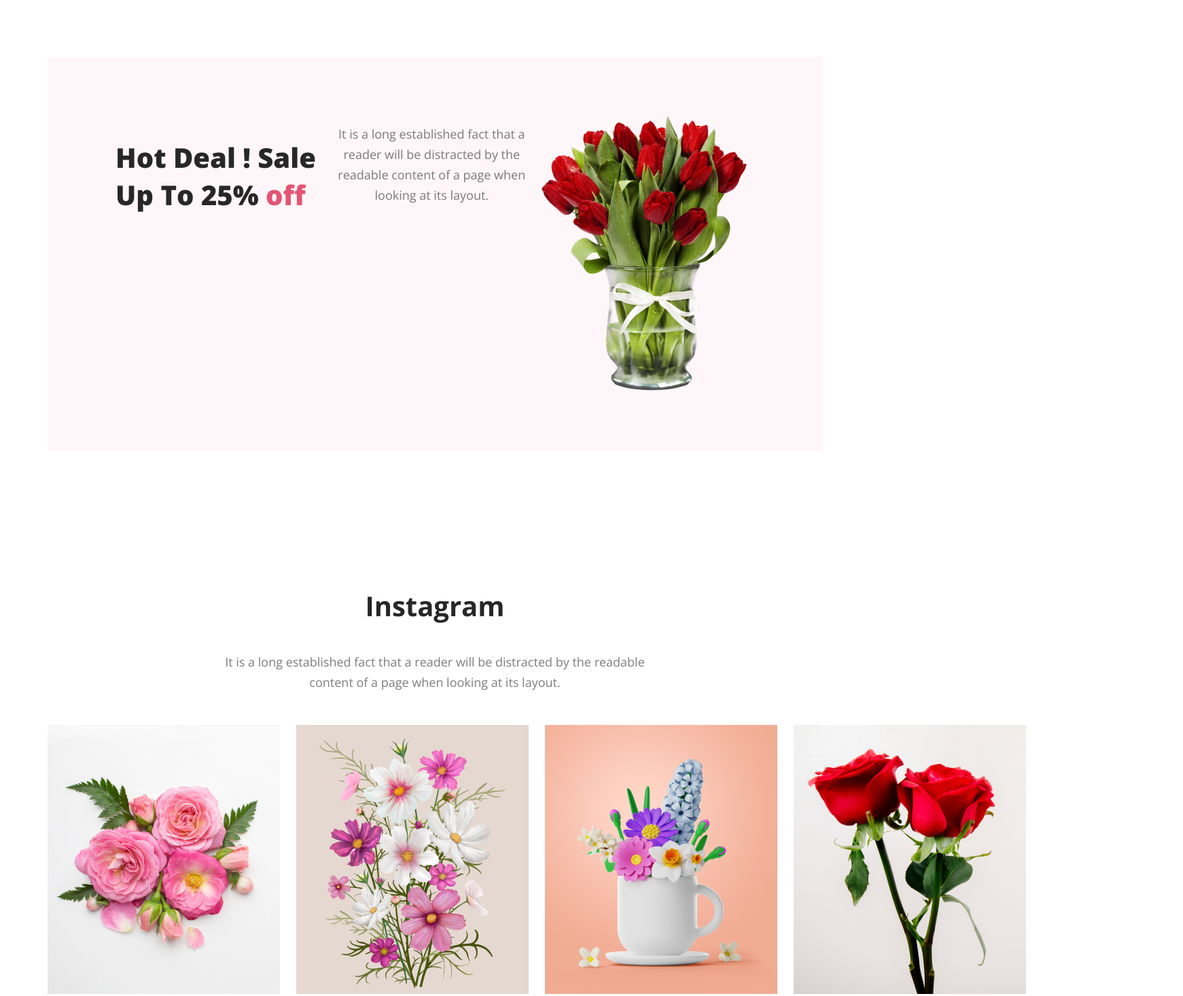
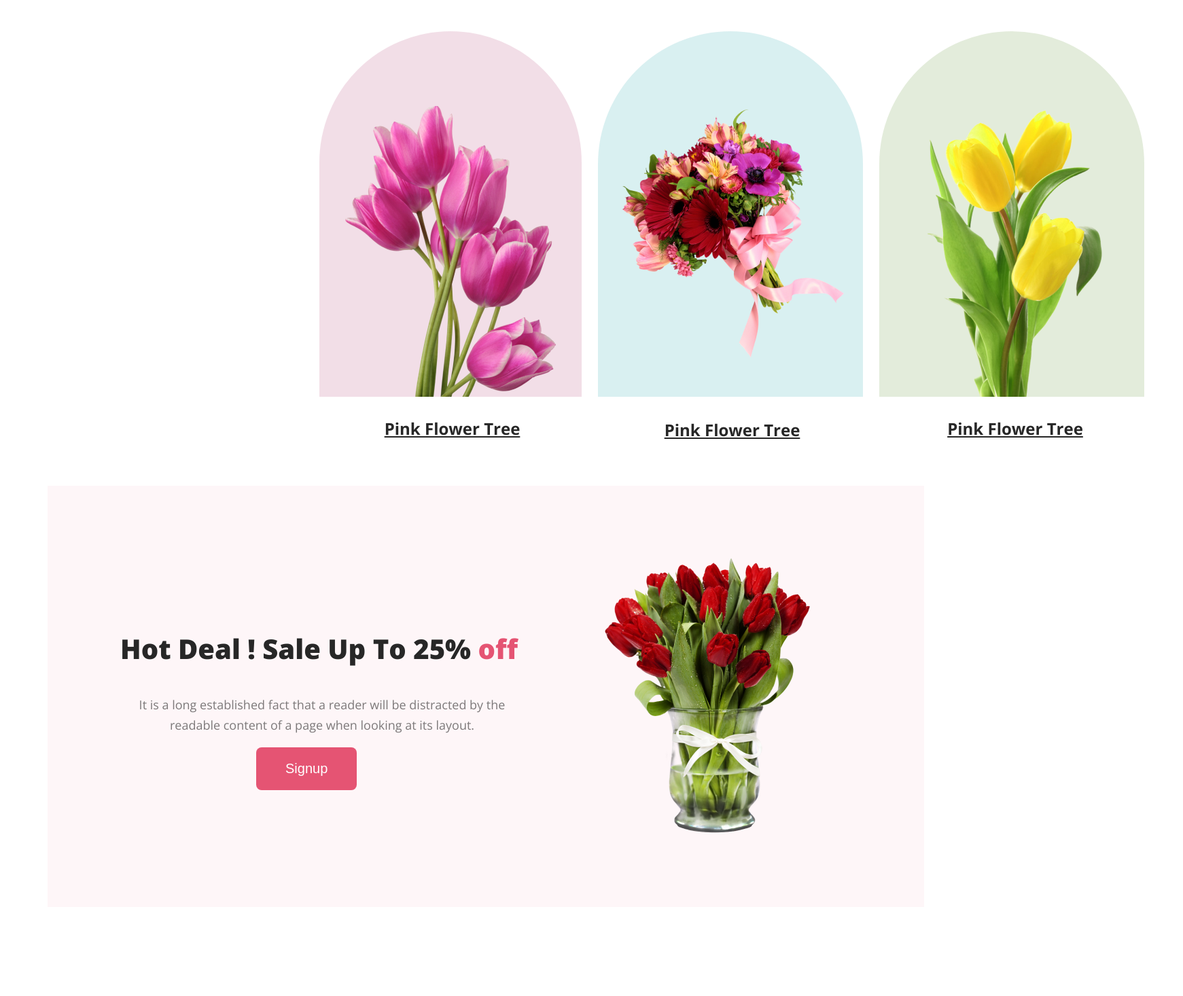
Before and after one commit to Ahnaf-17/flower-shop, a plain HTML site: page index.html in a window 1280 px wide. Shown: the part 1219-2685 px from the top of the page at 68% size, 1741 px wide, since content can reach past the window. Drawn offline with nearby package versions, Linux system fonts and the light colour scheme.

Commit message:
bonus added

```diff
--- a/index.html
+++ b/index.html
@@ -36,14 +36,41 @@
             <p class="featured-text">It is a long established fact that a reader will be distracted by the readable
                 content of a page when looking at its layout.</p>
 
+
+            <div class="featured-pic">
+                <div class="fi1">
+                    <img class="i1" src="FlowerAsset/pngwing-6.png" alt="">
+                    <p class="ft1">Pink Flower Tree</p>
+                </div>
+                <div class="fi2">
+                    <img class="i2" src="FlowerAsset/pngwing-5.png" alt="">
+                    <p class="ft2">Pink Flower Tree</p>
+                </div>
+                <div class="fi3">
+                    <img class="i3" src="FlowerAsset/pngwing-7.png" alt="">
+                    <p class="ft3">Pink Flower Tree</p>
+                </div>
+
+            </div>
+
         </section>
 
 
-        <section class="deal">
+        <section >
+            <div class="deal">
+                <div class="deal-content">
                 <h3 class="deal-title">Hot Deal ! Sale Up To 25% <span class="text-color">off</span></h3>
             <p class="deal-text">It is a long established fact that a reader will be distracted by the readable content
                 of a page when looking at its layout.</p>
-                <img src="FlowerAsset/pngwing-8.png" alt="">
+                <button class="button-style">Signup</button>
+
+            </div>
+            <div class="deal-pic">
+                <img  src="FlowerAsset/pngwing-8.png" alt="">
+            </div>
+
+            </div>
+
         </section>
 
         <section>
@@ -59,18 +86,27 @@
             </div>
 
         </section>
+        <section>
             <div class="find-content">
                 <h3 class="find-title">Get The Latest Deals</h3>
                 <p class="find-text">$30 coupon for first shopping</p>
-            <input type="email" name="" id="" placeholder="Enter your email here" class="email">
+                <div class="box">
+                   <input type="email" name="" id="e" placeholder="Enter your email here" class="email">
                 <button class="button-style">Subscribe</button>
                 </div>
+
+            </div>
+        </section>
+
 
 
 
 
 
         <section>
+            <h3 class="insta-title">Reviews</h3>
+            <p class="insta-text">It is a long established fact that a reader will be distracted by the readable
+                content of a page when looking at its layout.</p>
 
         </section>
 
@@ -79,7 +115,8 @@
     <footer>
         <div class="footer-content">
             <h4 class="footer-title"><span class="text-color">Flower</span><span class="white-text">Shop</span></h4>
-            <p class="footer-text">It is a long established fact that a reader will be distracted by the readable content of a page when looking at its layout.</p>
+            <p class="footer-text">It is a long established fact that a reader will be distracted by the readable
+                content of a page when looking at its layout.</p>
             <p class="footer-credit">@2020-2023, FlowerShop.com. All rights reserved. </p>
         </div>
 
--- a/styles/flowershop.css
+++ b/styles/flowershop.css
@@ -6,7 +6,8 @@ body {
 .text-color {
     color: #E55473;
 }
-.white-text{
+
+.white-text {
     color: #FFFFFF;
 }
 
@@ -29,14 +30,15 @@ body {
 
     display: flex;
     align-items: center;
-    justify-content: space-between;
+    justify-content: space-around;
 
 }
+.deal .deal-pic{
+    width: 318px;
+    height: 420px;
+    display: flex;
+}
 
-.banner .header-pic {
-    width: 625px;
-    padding-right: 180px;
-}
 
 .banner-title {
     color: #272727;
@@ -92,13 +94,13 @@ main {
 
 }
 
-.deal {
+/* .deal {
     display: flex;
     background-color: #E554730D;
     margin: 100px 0px;
-    /* margin-left: 0; */
+    margin-left: 0;
     padding: 80px 100px;
-}
+} */
 
 .deal-title {
     color: #272727;
@@ -117,6 +119,36 @@ main {
     font-weight: 400;
     line-height: 30px;
 }
+/* .deal-content{
+    display: flex;
+    background-color:#E554730D ;
+    justify-content: space-around;
+    width: 100%;
+height: 620px;
+margin-left: -500px;
+
+} */
+.deal{
+
+        width: 100%;
+        height: 449px;
+        background-color: #E554730D;
+        width: 100%;
+        height: 620px;
+        justify-content: space-around;
+        display: flex;
+        align-items: center;
+        padding-left: 50px;
+        padding-right: 100px;
+
+
+}
+.deal .button-style{
+    margin-left: 200px;
+}
+
+
+
 
 .insta-title {
     color: #272727;
@@ -142,6 +174,7 @@ main {
     justify-content: space-around;
     gap: 24px;
     padding-bottom: 50px;
+    padding-left: 15px;
 
 }
 
@@ -167,8 +200,9 @@ main {
     background-image: url(../FlowerAsset/Rectangle-9.png);
     background-repeat: no-repeat;
     border-radius: 8px;
-    width: 1100px;
-    height: 350px;
+    width: 1440px;
+    height: 449px;
+    margin-left: -145px;
 }
 
 .email {
@@ -178,21 +212,25 @@ main {
     margin: auto;
     width: 50%;
 }
-
-footer{
+.box{
+    align-items: center;
+    padding-left: 350px;
+}
+footer {
     width: 100%;
     height: 449px;
     background-color: #111010;
 }
 
-.footer-title{
+.footer-title {
     color: #E55473;
     font-size: 48px;
     font-weight: 800;
     text-align: center;
     padding-top: 150px;
 }
-.footer-text{
+
+.footer-text {
     color: #FFFFFFE5;
     text-align: center;
     font-size: 18px;
@@ -201,9 +239,99 @@ line-height: 30px;
     padding-left: 600px;
     padding-right: 600px;
 }
-.footer-credit{
+
+.footer-credit {
     color: #FFFFFF66;
     text-align: center;
     font-size: 16px;
     font-weight: 400;
 }
+
+.featured-pic {
+
+    display: flex;
+    align-items: center;
+    justify-content: space-around;
+    gap: 24px;
+    padding-bottom: 100px;
+    width: 310px;
+    height: 600px;
+    padding-left: 400px;
+
+}
+
+.fi1 {
+
+    width: 464px;
+    height: 538px;
+    border-radius: 300px 300px 0px 0px;
+    background-color: #A7216226;
+}
+
+.fi2 {
+    width: 400px;
+    height: 538px;
+    border-radius: 300px 300px 0px 0px;
+    background-color: #0597A026;
+}
+
+.fi3 {
+    width: 500px;
+    height: 538px;
+    border-radius: 300px 300px 0px 0px;
+    background-color: #477D1126;
+
+}
+
+.i1 {
+    padding-top: 110px;
+    padding-left: 38px;
+    padding-right: 38px;
+
+}
+
+.i2 {
+    padding-top: 110px;
+    padding-left: 20px;
+
+
+}
+
+.i3 {
+    padding-top: 67px;
+    padding-left: 38px;
+    padding-right: 38px;
+}
+
+.ft1 {
+    text-align: center;
+    padding-left: 5px;
+    color: #272727;
+    font-size: 24px;
+    font-weight: 700;
+    line-height: 35px;
+    text-decoration-line: underline;
+}
+
+.ft2 {
+    text-align: center;
+    padding-left: 5px;
+    padding-top: 60px;
+    color: #272727;
+    font-size: 24px;
+    font-weight: 700;
+    line-height: 35px;
+    text-decoration-line: underline;
+
+}
+
+.ft3 {
+    text-align: center;
+    padding-left: 10px;
+    color: #272727;
+    font-size: 24px;
+    font-weight: 700;
+    line-height: 35px;
+    text-decoration-line: underline;
+
+}
```
Lines whose indentation alone changed are shown as unchanged.
